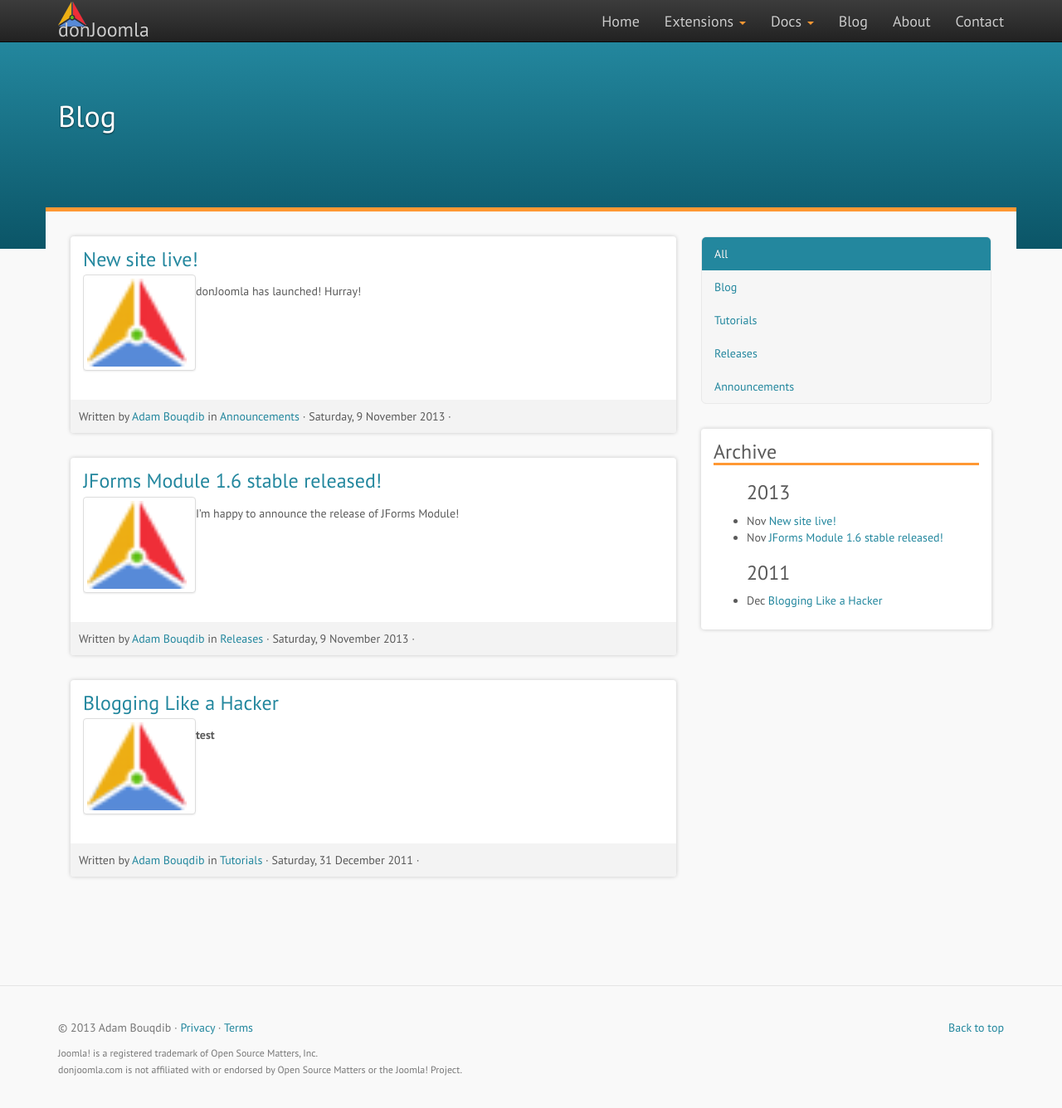
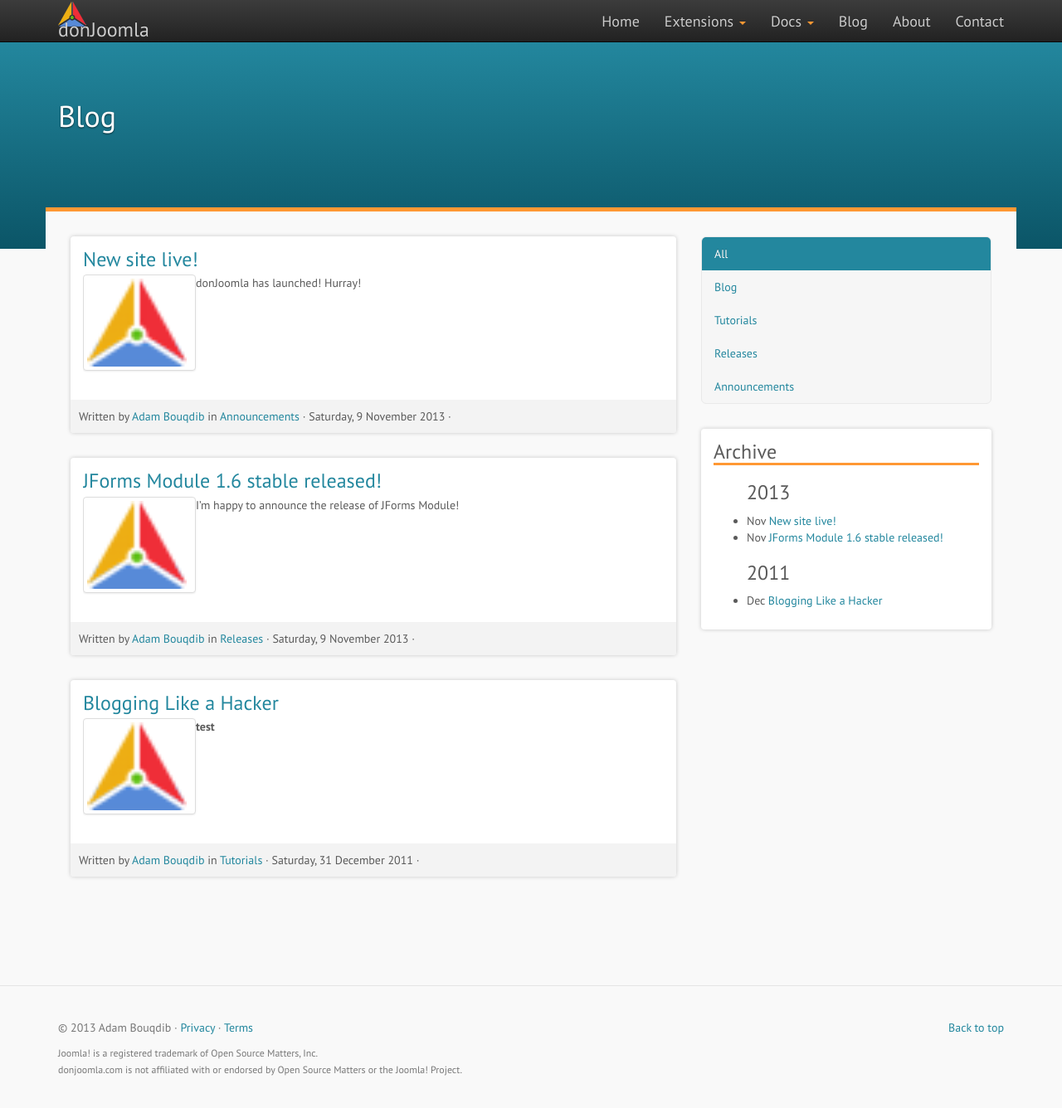
Before and after one commit to donJoomla/donjoomla.github.io, a Jekyll site: the page built from blog/index.html, in a window 1280 px wide and 1339 px high. Shown: the top 1336 px of the window at 83% size. Built offline with Jekyll 4.4.1, drawn with Linux system fonts in a browser that asks for light colours; nearby versions of some CDN libraries; comment, search, counter and statistics services are not loaded.

Commit message:
update blog

```diff
--- a/_includes/nav-main.html
+++ b/_includes/nav-main.html
@@ -18,7 +18,7 @@
           <li{% if page.slug == "docs/jforms" %} class="active"{% endif %}><a href="{{ site.url }}/docs/jforms">JForms</a></li>
         </ul>
         </li>
-        <li{% if post.category == "blog" %} class="active"{% endif %}><a href="{{ site.url }}/blog">Blog</a></li>
+        <li{% if post.categories contains "blog" %} class="active"{% endif %}><a href="{{ site.url }}/blog">Blog</a></li>
         <li{% if page.slug == "about" %} class="active"{% endif %}><a rel="author" href="{{ site.url }}/about">About</a></li>
         <li{% if page.slug == "contact" %} class="active"{% endif %}><a href="{{ site.url }}/contact">Contact</a></li>
       </ul>
--- a/blog/index.html
+++ b/blog/index.html
@@ -14,7 +14,7 @@
         <h3 class="media-heading"><a href="{{post.url}}">{{ post.title }}</a></h3>
         <a class="pull-left thumbnail" href="{{post.url}}"><img alt="{{post.title}}" src="{{post.image}}" width="120"></a>
         <div class="media-body">
-          <p>{{post.excerpt}}</p>
+          {{post.excerpt}}
         </div>
       </div>
       <div class="post_meta">Written by <a href="{{site.url}}/about">Adam Bouqdib</a> in <a href="{{site.url}}/{{post.categories | join: "/"}}">{{post.categories | last | capitalize}}</a> &middot; {{post.date | date: "%A, %-d %B %Y"}} &middot; <a href="{{post.url}}#disqus_thread"></a></div>
```
